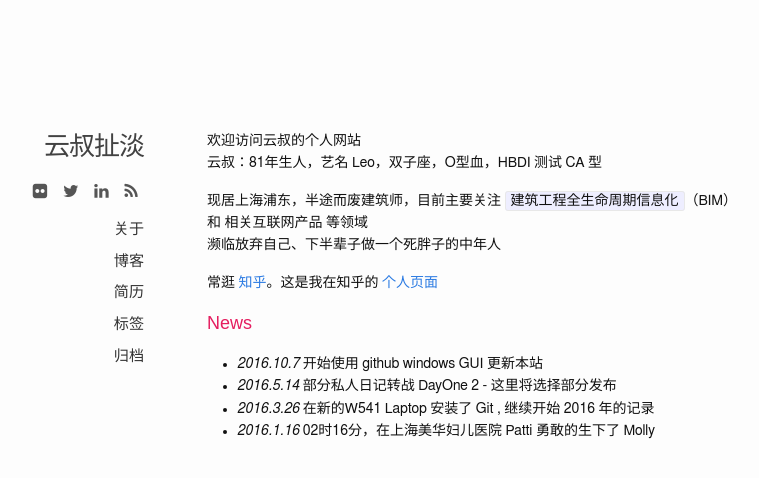
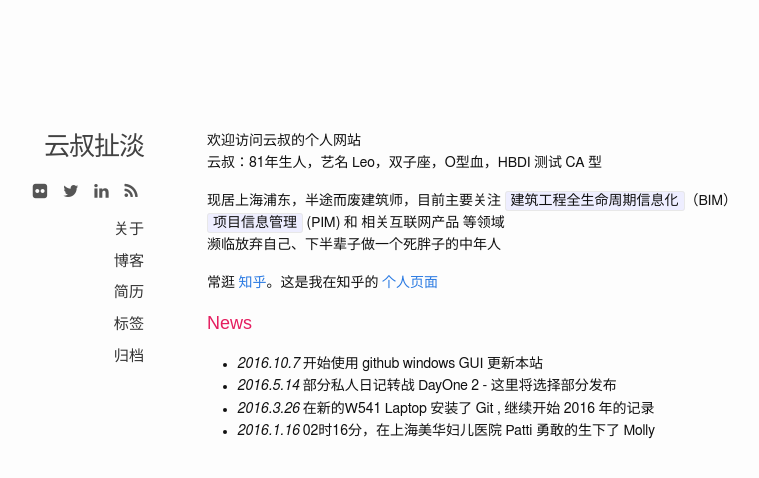
Before and after one commit to leoshcn/leoshcn.github.io, a Jekyll site: the page built from index.md, in a window 1280 px wide. Shown: the top 478 px of the page, without its empty margins (176-935 px from the left). Built offline with Jekyll 4.4.1, drawn with Linux system fonts in a browser that asks for light colours.

Commit message:
add PIM to index

```diff
--- a/index.md
+++ b/index.md
@@ -8,7 +8,7 @@ permalink: /
 
 云叔：81年生人，艺名 Leo，双子座，O型血，HBDI 测试 CA 型
 
-现居上海浦东，半途而废建筑师，目前主要关注 `建筑工程全生命周期信息化`（BIM） 和 相关互联网产品  等领域
+现居上海浦东，半途而废建筑师，目前主要关注 `建筑工程全生命周期信息化`（BIM） `项目信息管理` (PIM) 和 相关互联网产品  等领域
 濒临放弃自己、下半辈子做一个死胖子的中年人
 
 
```
